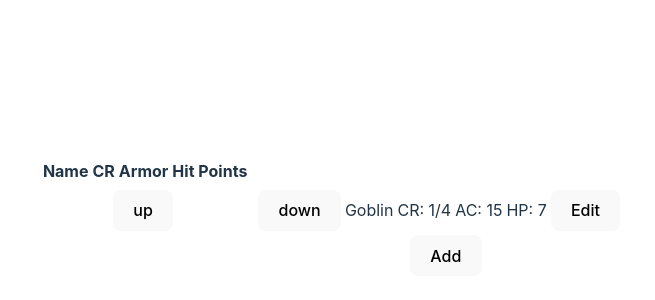
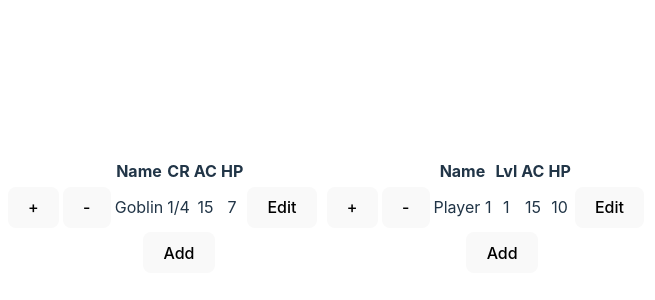
Before and after one commit to jobill18/wb-project-1, a React (Vite) app: page / in a window 1280 px wide. Shown: the part 184-484 px from the top of the page, without its empty margins (314-969 px from the left). Built offline with nearby package versions, Linux system fonts and the light colour scheme.

Commit message:
Monster and Player static Tables implemented

```diff
--- a/src/App.jsx
+++ b/src/App.jsx
@@ -3,14 +3,22 @@ import reactLogo from "./assets/react.svg";
 import viteLogo from "/vite.svg";
 import "./App.css";
 import MonsterList from "./components/MonsterList";
+import PlayerList from "./components/PlayerList";
 
 function App() {
   const [count, setCount] = useState(0);
 
   return (
-    <>
-      <MonsterList />
-    </>
+    <table>
+      <tbody>
+        <td>
+          <MonsterList />
+        </td>
+        <td>
+          <PlayerList />
+        </td>
+      </tbody>
+    </table>
   );
 }
 
--- a/src/components/MonsterBtnMoveEntry.jsx
+++ b/src/components/MonsterBtnMoveEntry.jsx
@@ -4,10 +4,10 @@ function MonsterBtnMoveEntry() {
   return (
     <>
       <td>
-        <button>up</button>
+        <button>+</button>
       </td>
       <td>
-        <button>down</button>
+        <button>-</button>
       </td>
     </>
   );
--- a/src/components/MonsterEntries.jsx
+++ b/src/components/MonsterEntries.jsx
@@ -7,9 +7,9 @@ function MonsterEntries() {
     <tr>
       <MonsterBtnMoveEntry />
       <td>Goblin</td>
-      <td>CR: 1/4</td>
-      <td>AC: 15</td>
-      <td>HP: 7</td>
+      <td>1/4</td>
+      <td>15</td>
+      <td>7</td>
       <MonsterButtons />
     </tr>
   );
--- a/src/components/MonsterHeader.jsx
+++ b/src/components/MonsterHeader.jsx
@@ -2,15 +2,15 @@ import React from "react";
 
 function MonsterHeader() {
   return (
-    <th>
-      <td></td>
-      <td></td>
-      <td>Name</td>
-      <td>CR</td>
-      <td>Armor</td>
-      <td>Hit Points</td>
-      <td></td>
-    </th>
+    <>
+      <th></th>
+      <th></th>
+      <th>Name</th>
+      <th>CR</th>
+      <th>AC</th>
+      <th>HP</th>
+      <th></th>
+    </>
   );
 }
 
--- a/src/components/PlayerBtnMoveEntry.jsx
+++ b/src/components/PlayerBtnMoveEntry.jsx
@@ -4,10 +4,10 @@ function PlayerBtnMoveEntry() {
   return (
     <>
       <td>
-        <button>up</button>
+        <button>+</button>
       </td>
       <td>
-        <button>down</button>
+        <button>-</button>
       </td>
     </>
   );
--- a/src/components/PlayerEntries.jsx
+++ b/src/components/PlayerEntries.jsx
@@ -1,21 +1,16 @@
 import React from "react";
+import PlayerBtnMoveEntry from "./PlayerBtnMoveEntry";
+import PlayerButtons from "./PlayerButtons";
 
 function PlayerEntries() {
   return (
     <tr>
-      <td>
-        <button>Move Up</button>
-      </td>
-      <td>
-        <button>Move Down</button>
-      </td>
+      <PlayerBtnMoveEntry />
       <td>Player 1</td>
-      <td>Level: 1</td>
-      <td>AC: 15</td>
-      <td>HP: 10</td>
-      <td>
-        <button>Edit/Save or Delete</button>
-      </td>
+      <td>1</td>
+      <td>15</td>
+      <td>10</td>
+      <PlayerButtons />
     </tr>
   );
 }
--- a/src/components/PlayerHeader.jsx
+++ b/src/components/PlayerHeader.jsx
@@ -2,15 +2,15 @@ import React from "react";
 
 function PlayerHeader() {
   return (
-    <th>
-      <td></td>
-      <td></td>
-      <td>Name</td>
-      <td>Level</td>
-      <td>Armor</td>
-      <td>Hit Points</td>
-      <td></td>
-    </th>
+    <>
+      <th></th>
+      <th></th>
+      <th>Name</th>
+      <th>Lvl</th>
+      <th>AC</th>
+      <th>HP</th>
+      <th></th>
+    </>
   );
 }
 
--- a/src/components/PlayerList.jsx
+++ b/src/components/PlayerList.jsx
@@ -1,7 +1,22 @@
 import React from "react";
+import PlayerEntries from "./PlayerEntries";
+import PlayerHeader from "./PlayerHeader";
+import PlayerAddEntry from "./PlayerAddEntry";
 
 function PlayerList() {
-  return <div>PlayerList</div>;
+  return (
+    <table>
+      <thead>
+        <PlayerHeader />
+      </thead>
+      <tbody>
+        <PlayerEntries />
+      </tbody>
+      <tfoot>
+        <PlayerAddEntry />
+      </tfoot>
+    </table>
+  );
 }
 
 export default PlayerList;
```
